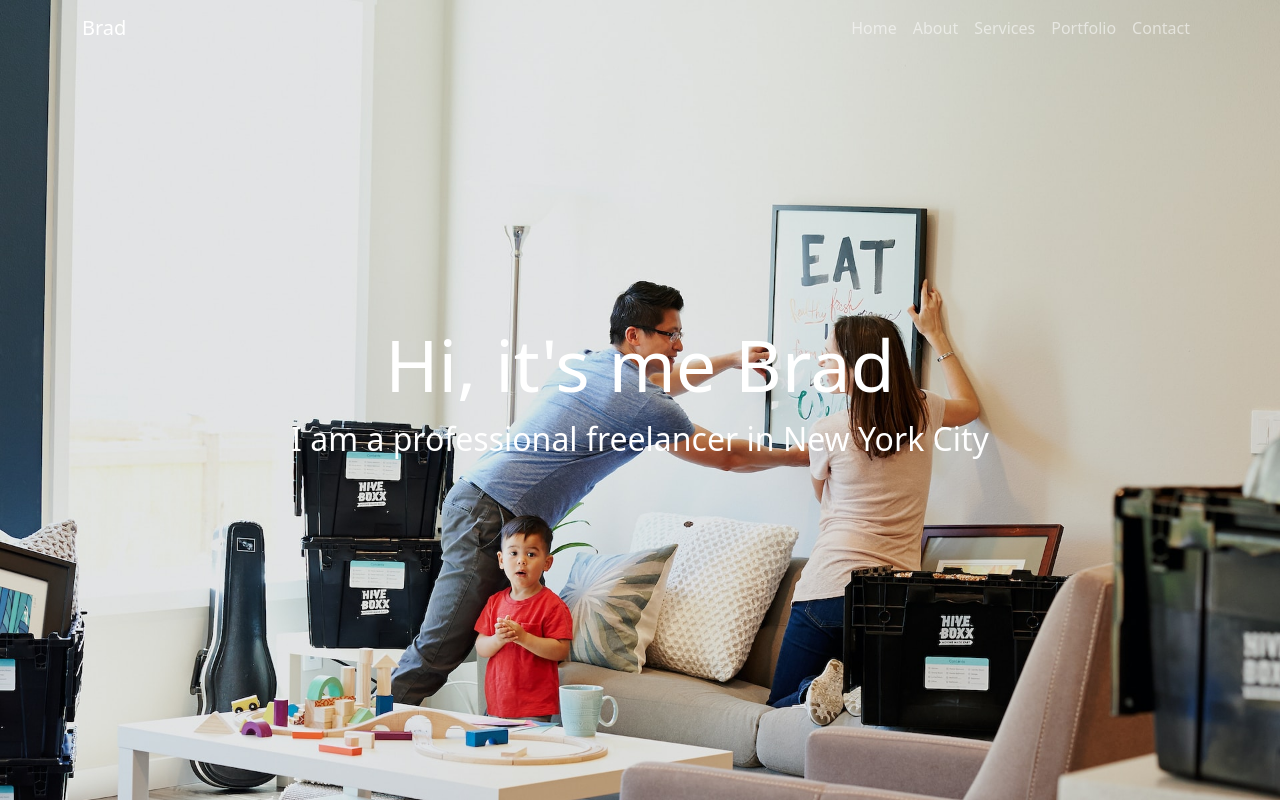
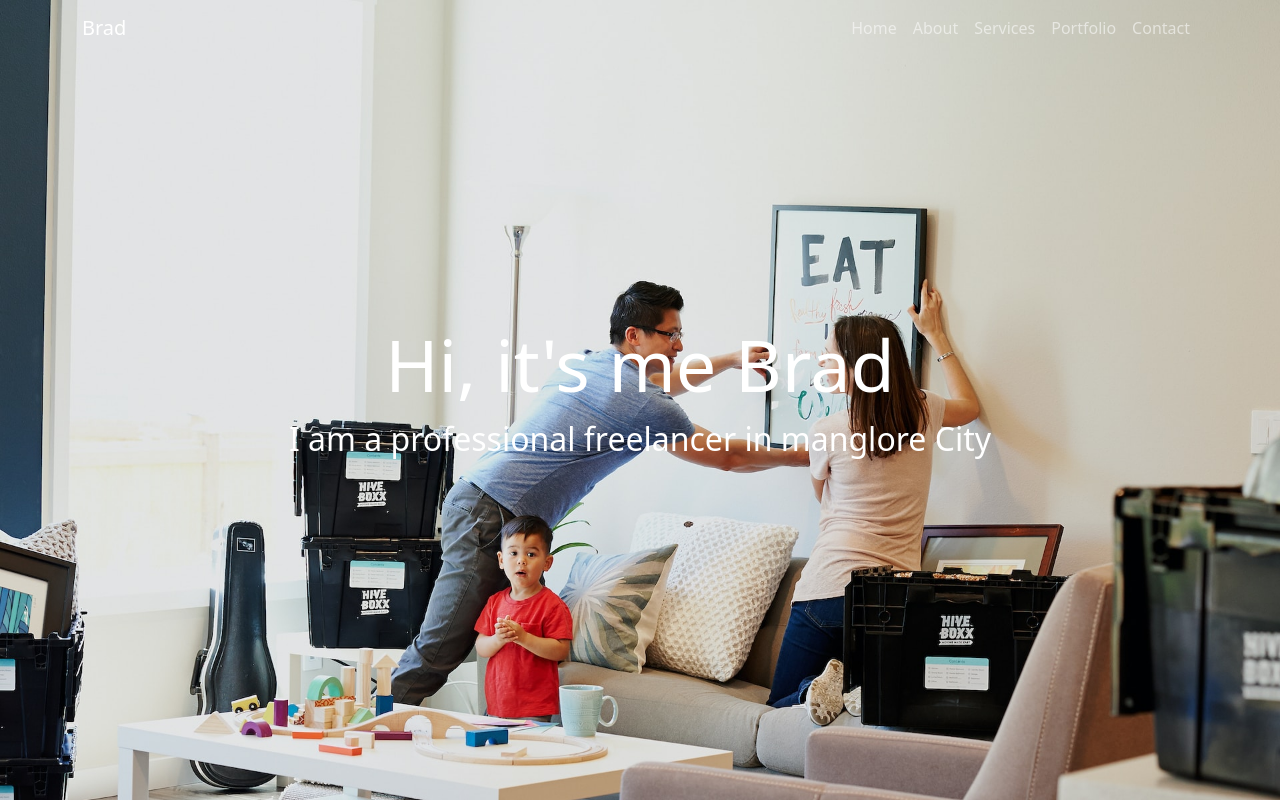
Before and after one commit to Geethajyothi2000/geethaportfolio, a plain HTML site: page index.html in a window 1280 px wide. Shown: the top 802 px of the page. Drawn offline with nearby package versions, Linux system fonts and the light colour scheme; a script that the page names is missing.

Commit message:
Update index.html

```diff
--- a/index.html
+++ b/index.html
@@ -49,7 +49,7 @@
             <div class="row">
             <div class="col-lg-12 col-md-12 col-sm-12 col-xs-12 hero-text">
                 <h2 class="hero_title">Hi, it's me Brad</h2>
-                <p class="hero_desc">I am a professional freelancer in New York City</p>
+                <p class="hero_desc">I am a professional freelancer in manglore City</p>
             </div>
             </div>
         </div>
```
